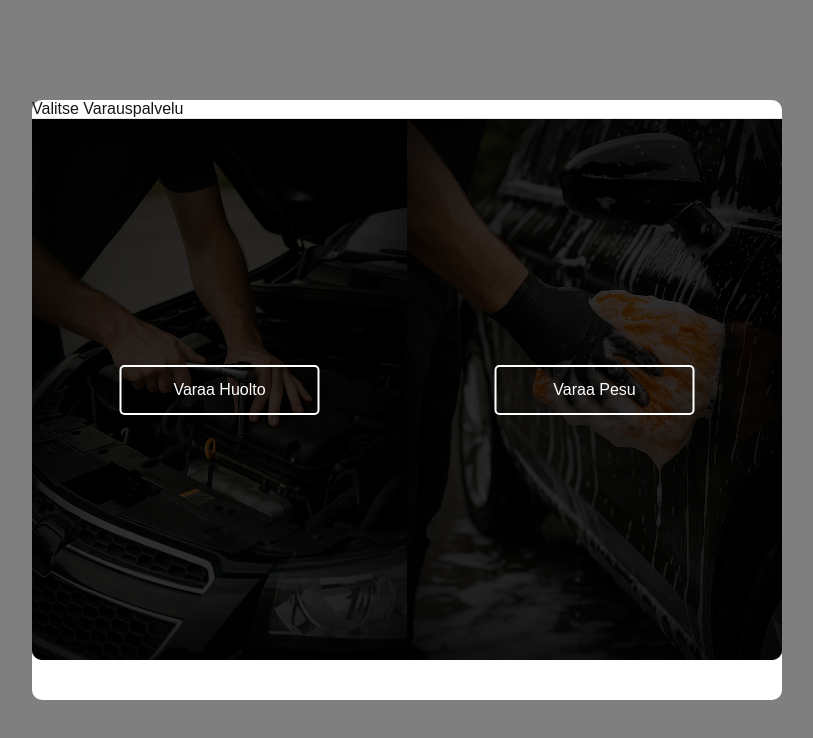
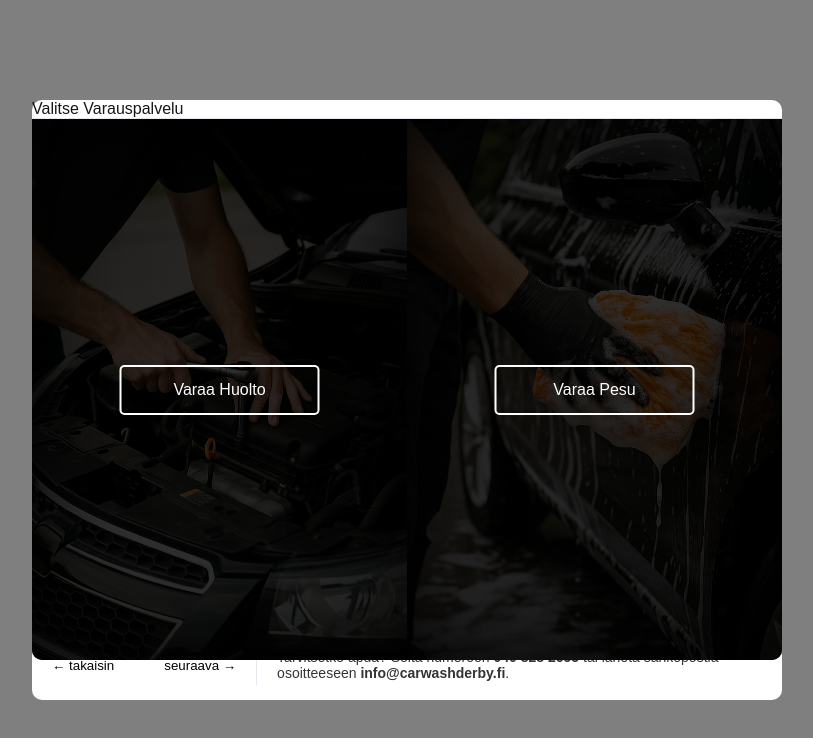
Before and after one commit to Agrinsadon/7auto, a Next.js app in the folder frontend/: page / in a window 1280 px wide. Both pictures are taken after a click on the button "Varaa aika". Shown: the top 738 px of the page, without its empty margins (233-1046 px from the left). Built offline with nearby package versions, Linux system fonts and the light colour scheme.

Commit message:
added a footer to the booking frame

```diff
--- a/frontend/src/app/component/bookframes/bookingframe.css
+++ b/frontend/src/app/component/bookframes/bookingframe.css
@@ -49,3 +49,42 @@
     padding: 20;
     border-bottom: 1px solid #e5e7ee;
   }
+
+
+  .booking-frame-footer {
+    display: flex;
+    position: absolute;
+    bottom: 0;
+    align-items: center;
+    justify-content: space-between;
+    border-top: 1px solid #e5e7ee;
+    padding: 15px 20px;
+    gap: 20px;
+  }
+
+  .footer-left {
+    display: flex;
+    gap: 50px;
+  }
+
+  .footer-button {
+    color: black;
+    background-color: transparent;
+    border: none;
+    border-radius: 6px;
+    cursor: pointer;
+    font-weight: 500;
+    transition: background-color 0.2s;
+  }
+
+  .footer-divider {
+    height: 40px;
+    width: 1px;
+    background-color: #e5e7ee;
+  }
+
+  .footer-right {
+    flex: 1;
+    font-size: 14px;
+    color: #333;
+  }
--- a/frontend/src/app/component/bookframes/bookingframe.tsx
+++ b/frontend/src/app/component/bookframes/bookingframe.tsx
@@ -14,6 +14,19 @@ const BookingFrame = ({ onText, children }: BookingFrameProps) => {
           <p>{onText}</p>
         </div>
         {children}
+        <div className="booking-frame-footer">
+          <div className="footer-left">
+            <button className="footer-button">← takaisin</button>
+            <button className="footer-button">seuraava →</button>
+          </div>
+          <div className="footer-divider" />
+          <div className="footer-right">
+            <p>
+              Tarvitsetko apua? Soita numeroon <strong>040 828 2655</strong> tai lähetä sähköpostia osoitteeseen{' '}
+              <strong>info@carwashderby.fi</strong>.
+            </p>
+          </div>
+        </div>
       </div>
     </div>
   );
```
Also changed, not shown: 1 other file (tests, documents, lock files or other folders).
